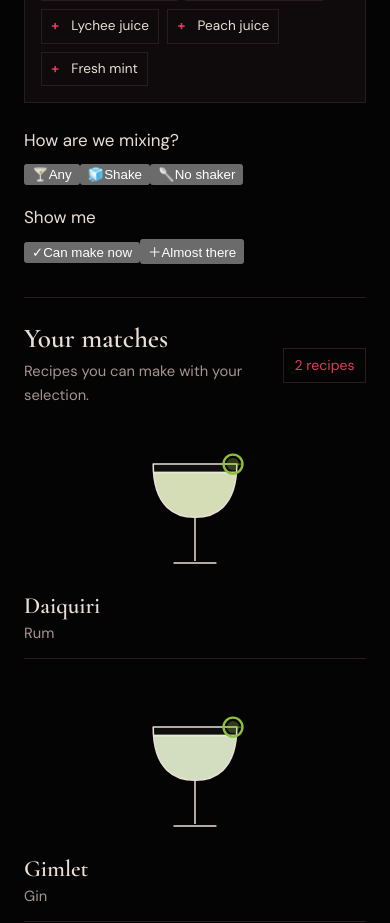
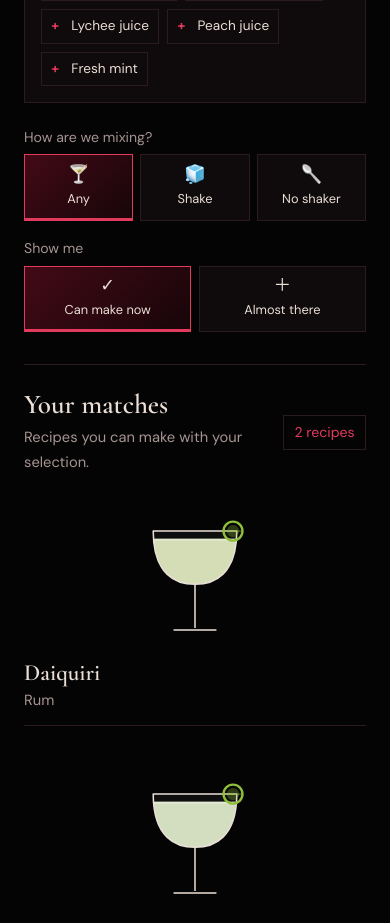
Before and after one commit to inky3/crimsonroom, a Next.js app: page /en/pantry in a window 390 px wide. Shown: the part 1720-2643 px from the top of the page. Built offline with nearby package versions, Linux system fonts and the light colour scheme.

Commit message:
Style cocktail-inspired segmented filter controls

```diff
--- a/app/globals.css
+++ b/app/globals.css
@@ -211,3 +211,18 @@ h2.small { font-size: 1.4rem; margin: 1.6rem 0 0.4rem; }
   .pantry-results-heading { align-items: center; }
   .pantry-chip { font-size: .85rem; padding: .45rem .58rem; }
 }
+
+/* Cocktail-inspired segmented controls */
+.pantry-control-label { display: block; color: var(--muted); font-size: .88rem; }
+.pantry-segmented { display: flex; flex-wrap: wrap; gap: .45rem; }
+.pantry-method { display: inline-flex; align-items: center; justify-content: center; gap: .5rem; min-height: 3rem; padding: .6rem .9rem; flex: 1 1 auto; border: 1px solid var(--line); background: var(--surface); color: var(--bone); font: inherit; font-size: .92rem; cursor: pointer; transition: background .15s, border-color .15s, transform .15s; }
+.pantry-method:hover { border-color: var(--crimson-hot); transform: translateY(-1px); }
+.pantry-method[aria-pressed="true"] { border-color: var(--crimson-hot); background: linear-gradient(135deg, rgba(157,18,48,.4), rgba(157,18,48,.12)); box-shadow: inset 0 -2px 0 var(--crimson-hot); }
+.pantry-method span:first-child { font-size: 1.1rem; line-height: 1; }
+.pantry-segmented-match .pantry-method { min-width: 9rem; }
+@media (max-width: 35rem) {
+  .pantry-segmented { display: grid; grid-template-columns: repeat(3, minmax(0, 1fr)); }
+  .pantry-method { flex-direction: column; gap: .3rem; padding: .65rem .3rem; font-size: .8rem; }
+  .pantry-segmented-match { grid-template-columns: repeat(2, minmax(0, 1fr)); }
+  .pantry-segmented-match .pantry-method { min-width: 0; }
+}
```
